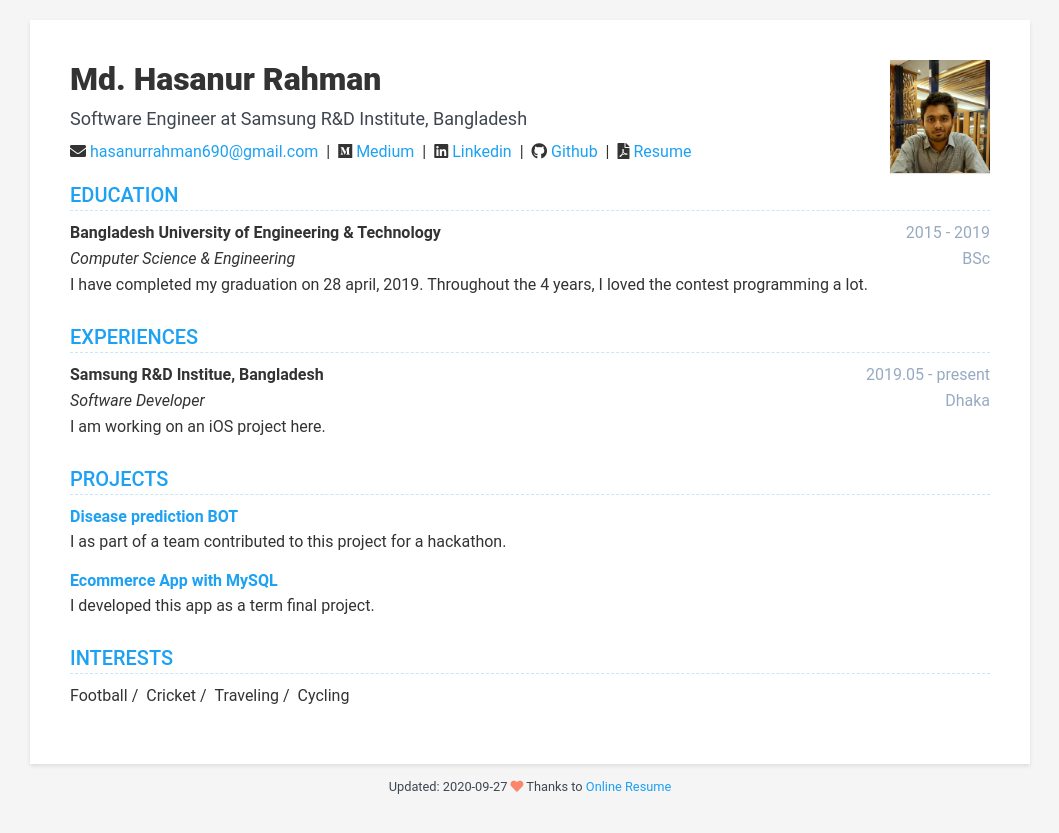
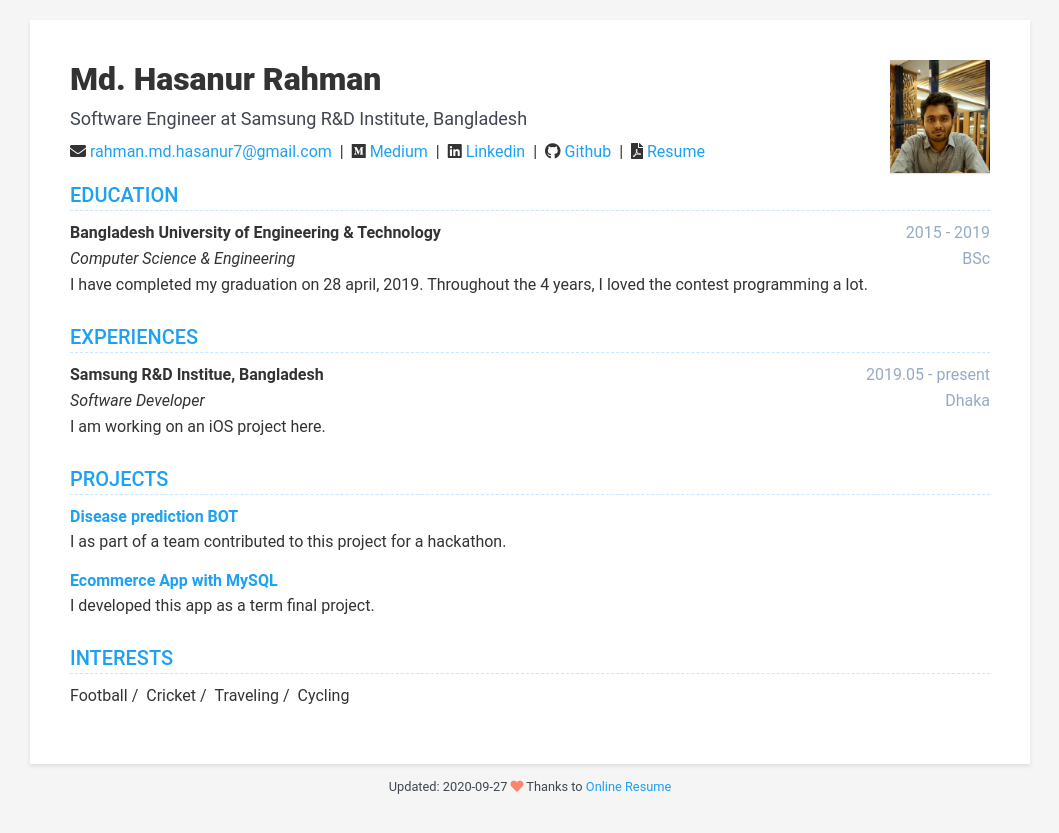
Before and after one commit to umma-salma/hasanur-rahman.github.io, a Jekyll site: the page built from index.html, in a window 1280 px wide. Shown: the top 833 px of the page, without its empty margins (110-1169 px from the left). Built offline with Jekyll 4.4.1, drawn with Linux system fonts in a browser that asks for light colours; nearby versions of some CDN libraries.

Commit message:
email updated
Signed-off-by: Md. Hasanur Rahman <hasanurrahman690@gmail.com>

```diff
--- a/_data/data.yml
+++ b/_data/data.yml
@@ -6,7 +6,7 @@
     path: me.jpg
 
 contact:
-  email: hasanurrahman690@gmail.com
+  email: rahman.md.hasanur7@gmail.com
   phone:
   whatsapp:
   telegram:
```
